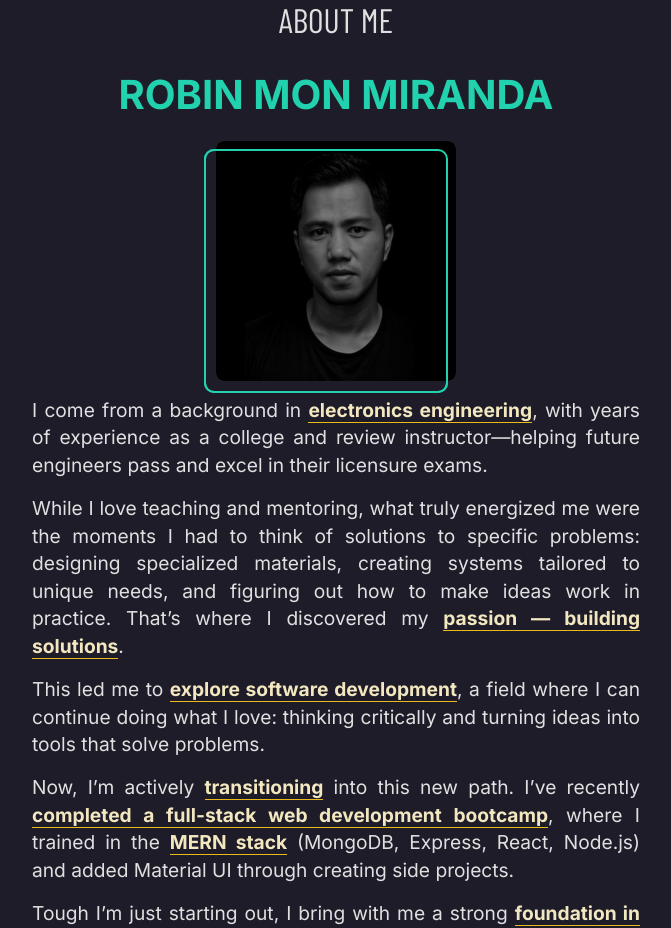
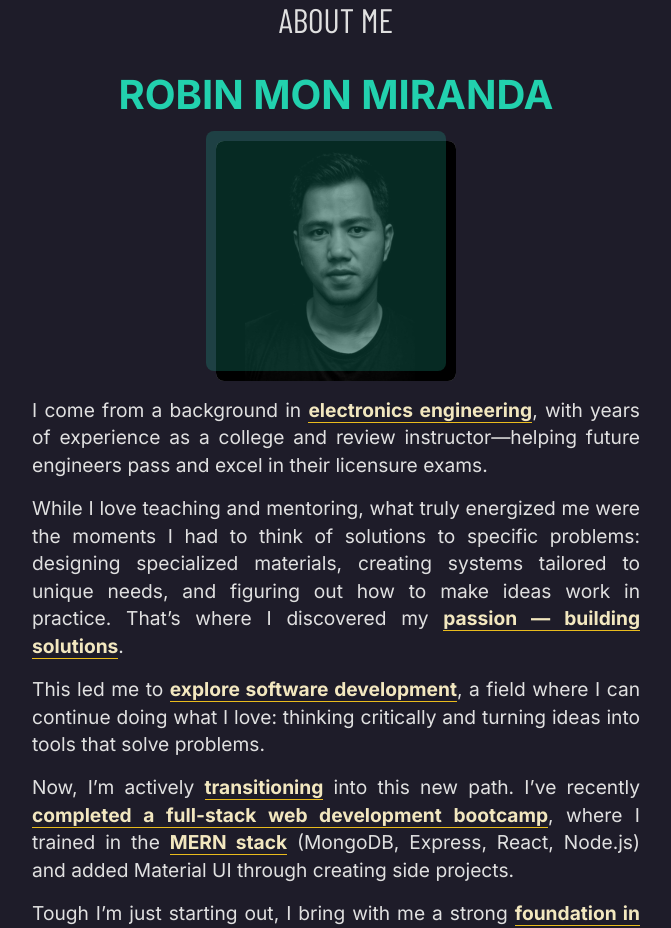
Before and after one commit to aramind/robin-mon-miranda-dev-portfolio, a React (Create React App) app: page / in a window 1280 px wide. Shown: the part 3200-4128 px from the top of the page, without its empty margins (304-975 px from the left). Built offline with nearby package versions, Linux system fonts and the light colour scheme; a web font is replaced by a local one.

Commit message:
feat: final effect for image

```diff
--- a/src/sections/about/ImageForLargeScreen.jsx
+++ b/src/sections/about/ImageForLargeScreen.jsx
@@ -2,7 +2,8 @@ import React from "react";
 import ImageWrapper from "../../components/ImageWrapper";
 import { Box } from "@mui/material";
 
-const syncTransition = "opacity 0.8s ease";
+const syncTransition = "opacity 1s ease-in-out";
+
 const BoxOutline = ({ isAbove }) => (
   <Box
     className={isAbove ? "top-outline" : "bottom-outline"}
@@ -10,12 +11,14 @@ const BoxOutline = ({ isAbove }) => (
     width="240px"
     height="240px"
     sx={{
-      // backgroundColor: (theme) => theme.palette.black.main,
-      outline: "2px solid",
+      transition: syncTransition,
+      backgroundColor: (theme) => theme.palette.primary.main,
+      opacity: isAbove ? 0.2 : 0,
+      //   outline: "2px solid",
       outlineColor: (theme) => theme.palette.primary.main,
-      top: "10px", // push background down
-      right: "10px", // push background right
-      zIndex: isAbove ? 2 : 0,
+      top: isAbove ? "-10px" : "10px", // push background down
+      right: isAbove ? "10px" : "10px", // push background right
+      zIndex: isAbove ? 3 : 0,
       borderRadius: "8px", // optional, for soft corners
     }}
   />
@@ -36,6 +39,10 @@ const ImageForLargeScreen = () => {
           display: "inline-block",
           cursor: "pointer",
           // When hovering this container:
+          "&:hover .bottom-outline": {
+            opacity: 0.2,
+            transition: syncTransition,
+          },
           "&:hover .top-outline": {
             opacity: 0,
             transition: syncTransition,
@@ -86,6 +93,7 @@ const ImageForLargeScreen = () => {
             src="/assets/about/profile.png"
             height="240px"
             width="240px"
+            style={{ zIndex: 0, position: "relative" }} // explicitly behind
           />
           <Box
             className="tint-overlay"
@@ -95,10 +103,11 @@ const ImageForLargeScreen = () => {
             width="100%"
             height="100%"
             sx={{
-              backgroundColor: (theme) => theme.palette.primary.dark,
+              backgroundColor: (theme) => theme.palette.primary.main,
               mixBlendMode: "multiply",
               opacity: 0.6,
-              transition: "opacity 0.3s ease",
+              transition: "opacity 0.8s ease",
+              zIndex: 1,
             }}
           />
           {/* <Box
```
